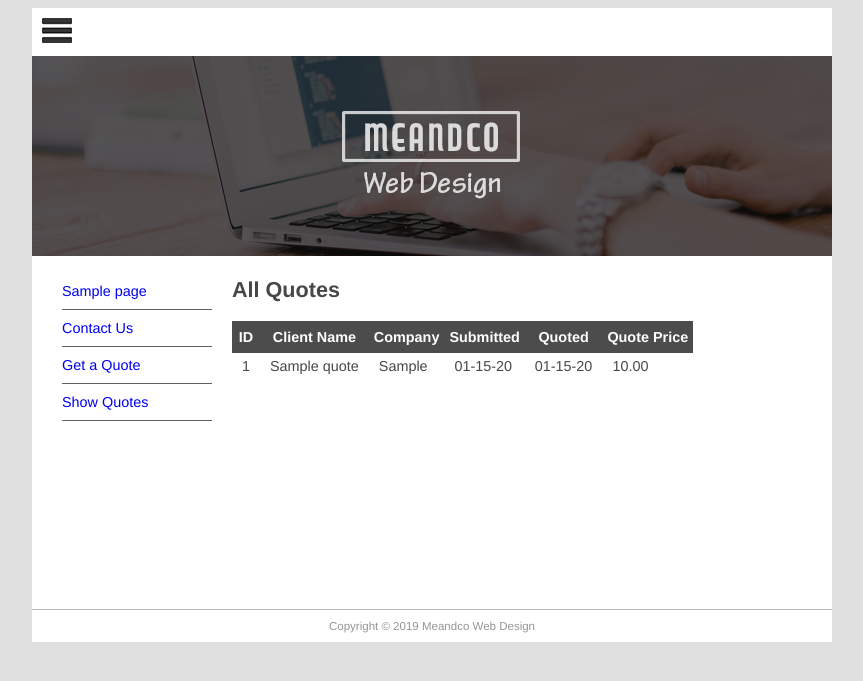
After one commit to mohammadasim/mfdw_project, a Django app: page /quote/show in a window 1280 px wide. The commit adds this page. Shown: the top 681 px of the page, without its empty margins (208-1071 px from the left). Run offline with Django 3.2, Linux system fonts and the light colour scheme; tables that the repository leaves empty hold one stand-in row (values such as "Sample post").

Commit message:
added quote list view and quote create view

```diff
--- a/mfdw_root/mfdw_site/static/main.css
+++ b/mfdw_root/mfdw_site/static/main.css
@@ -96,3 +96,19 @@ input {
     border: 1px solid green;
     border-radius: 3px;
 }
+.required label:after {
+    content: "*";
+}
+.quotehdr th {
+   background-color: #4c4c4c;
+   color: white;
+   text-align: center;
+   padding: 8px 5px;
+   border: none;
+}
+.quoterow td {
+    padding: 5px 10px;
+}
+.altrow {
+    background-color: #e0e0e0;
+}
--- a/mfdw_root/mfdw_site/templates/base.html
+++ b/mfdw_root/mfdw_site/templates/base.html
@@ -25,7 +25,9 @@
                 <li>Menu 2</li>
                 <li>Menu 3</li>
                 {% endblock sidenav %}
-                <li><a href="/contact">Contact Us</a> </li>
+                <li><a href="/contact">Contact Us</a></li>
+                <li><a href="/quote/">Get a Quote</a></li>
+                <li><a href="/quote/show">Show Quotes</a></li>
             </ul>
         </nav>
     </aside>
--- a/mfdw_root/mfdw_site/urls.py
+++ b/mfdw_root/mfdw_site/urls.py
@@ -18,5 +18,6 @@ from django.urls import path, include
 
 urlpatterns = [
     path('admin/', admin.site.urls),
+    path('quote/', include('quotes.urls')),
     path('', include('pages.urls')),
 ]
--- a/mfdw_root/quotes/forms.py
+++ b/mfdw_root/quotes/forms.py
@@ -4,12 +4,12 @@ from .models import Quote
 
 
 class QuoteForm(ModelForm):
-    # required_css_class = 'required'
+    required_css_class = 'required'
 
     class Meta:
         model = Quote
         fields = [
             'name', 'position', 'company', 'address',
             'phone', 'email', 'web', 'description',
-            'sitestatus', 'priority', 'jobfile'
+            'sitesstatus', 'priority', 'jobfile'
         ]
--- /dev/null
+++ b/mfdw_root/quotes/templates/quotes/quote.html
@@ -0,0 +1,29 @@
+{% extends "base.html" %}
+{% block title %}Quote Request{% endblock title %}
+{% block sidenav %}
+{% for page in page_list %}
+<li>
+    <a href="{{ page.permalink }}">{{ page.title }}</a>
+</li>
+{% endfor %}
+{% endblock sidenav %}
+
+{% block content %}
+<h1>Quote Request</h1>
+{% if submitted %}
+<p class="success">
+    Your quote was submitted successfully. Thank you.
+</p>
+{% else %}
+<form action="" enctype="multipart/form-data" method="post" novalidate>
+    <table>
+        {{ form.as_table }}
+        <tr>
+            <td>&nbsp;</td>
+            <td><input type="submit" value="Submit"></td>
+        </tr>
+    </table>
+    {% csrf_token %}
+</form>
+{% endif %}
+{% endblock content %}
--- /dev/null
+++ b/mfdw_root/quotes/templates/quotes/quote_list.html
@@ -0,0 +1,25 @@
+{% extends "quotes/quote.html" %}
+{% block title %}All Quotes{% endblock title %}
+{% block content %}
+<h1>All Quotes</h1>
+<table style="border-collapse:collapse">
+    <tr class="quotehdr">
+        <th>ID</th>
+        <th>Client Name</th>
+        <th>Company</th>
+        <th>Submitted</th>
+        <th>Quoted</th>
+        <th>Quote Price</th>
+    </tr>
+    {% for quote in all_Quotes %}
+    <tr class="quoterow {% cycle '' 'altrow' %}">
+        <td>{{ quote.id}}</td>
+        <td>{{ quote.name }}</td>
+        <td>{{ quote.company }}</td>
+        <td>{{ quote.submitted | date:"m-d-y" }}</td>
+        <td>{{ quote.quotedate | date:"m-d-y" | default:"pending" }}</td>
+        <td> {{ quote.quoteprice | default:"--"}}</td>
+    </tr>
+    {% endfor %}
+</table>
+{% endblock content %}
--- /dev/null
+++ b/mfdw_root/quotes/urls.py
@@ -0,0 +1,9 @@
+from django.urls import path
+
+from . import views
+from .views import QuoteList
+
+urlpatterns = [
+    path('', views.quote_req, name='quote-request'),
+    path('show', QuoteList.as_view(), name='show-quotes'),
+]
--- a/mfdw_root/quotes/views.py
+++ b/mfdw_root/quotes/views.py
@@ -1,8 +1,10 @@
 from django.http import HttpResponseRedirect
 from django.shortcuts import render
+from django.views.generic.list import ListView
 from pages.models import Page
 
 from .forms import QuoteForm
+from .models import Quote
 
 
 def quote_req(request):
@@ -12,10 +14,20 @@ def quote_req(request):
         if form.is_valid():
             form.save()
             return HttpResponseRedirect('/quote/?submitted=True')
-        else:
-            form = QuoteForm()
-            if 'submitted' in request.GET:
-                submitted = True
+    else:
+        form = QuoteForm()
+        if 'submitted' in request.GET:
+            submitted = True
         return render(request, 'quotes/quote.html',
-                      {'form': form, 'page_list': Page.Object.all(),
+                      {'form': form, 'page_list': Page.objects.all(),
                        'submitted': submitted})
+
+
+class QuoteList(ListView):
+    model = Quote
+    context_object_name = 'all_Quotes'
+
+    def get_context_data(self, *, object_list=None, **kwargs):
+        context = super(QuoteList, self).get_context_data()
+        context['page_list'] = Page.objects.all()
+        return context
```
